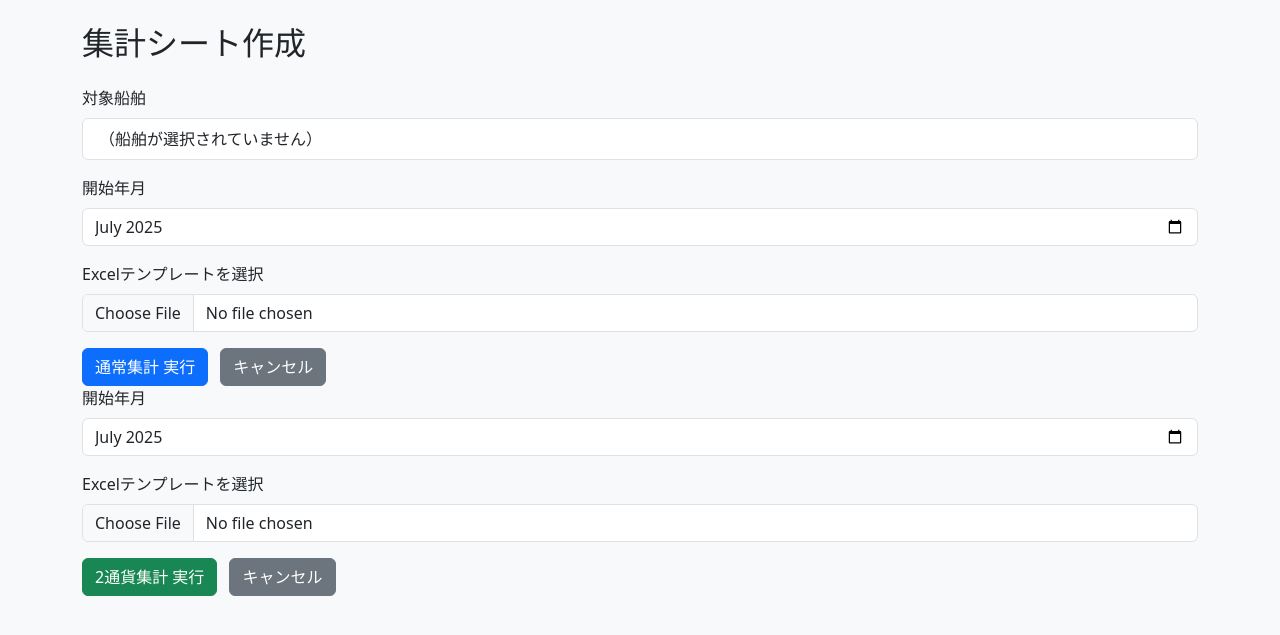
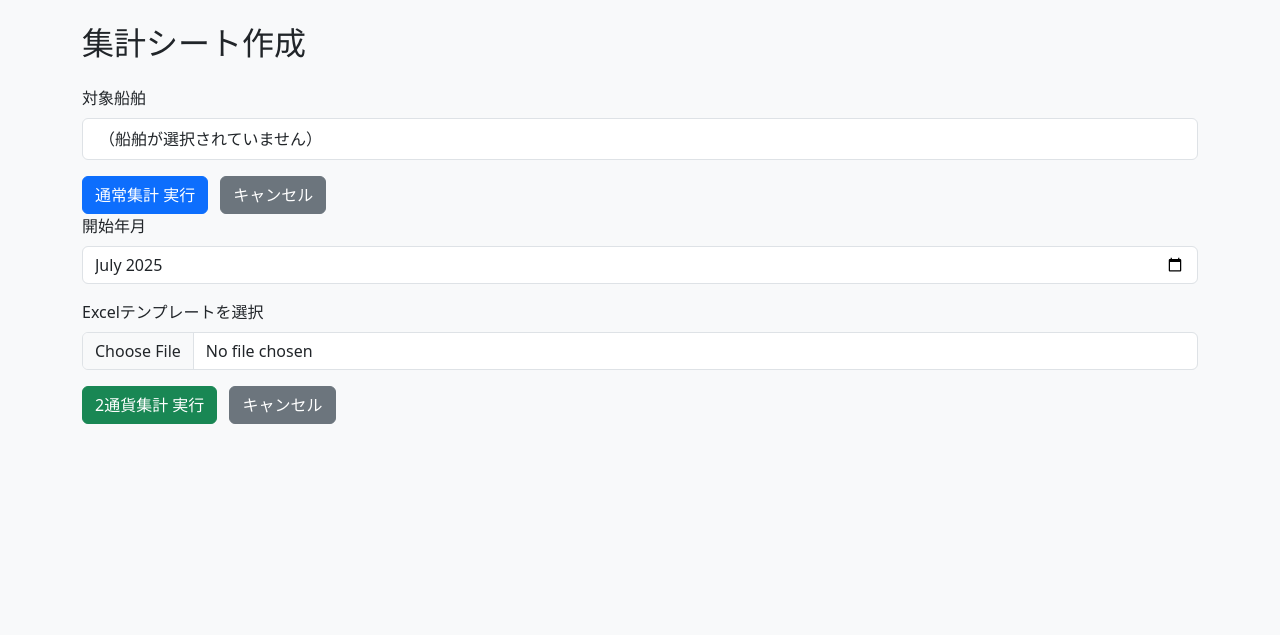
Before and after one commit to ryota-suzuki-sampo/flask-demo-app, a Flask app: page /aggregate_start in a window 1280 px wide. Shown: the part 57-692 px from the top of the page. Run offline with Flask 3, Linux system fonts and the light colour scheme; the visitor is signed in with stand-in values (Sample User, id 1); some libraries are stand-ins or nearby versions.

Commit message:
Create Demo app7

```diff
--- a/app/templates/aggregate_start.html
+++ b/app/templates/aggregate_start.html
@@ -12,40 +12,15 @@
     <span class="navbar-brand">🚢 船舶管理システム</span>
   </div>
 </nav>
-
 <div class="container">
   <h2 class="mb-4">集計シート作成</h2>
-
   <!-- 船舶名一覧表示部 -->
   <div class="mb-3">
     <label class="form-label">対象船舶</label>
     <ul id="ship-list" class="list-group"></ul>
   </div>
-
   <!-- 集計実行フォーム -->
   <form id="aggForm" method="post" action="/export_aggregated_excel" enctype="multipart/form-data">
-    <div class="mb-3">
-      <label for="start_month" class="form-label">開始年月</label>
-      <input
-        type="month"
-        class="form-control"
-        id="start_month"
-        name="start_month"
-        value="{{ now.strftime('%Y-%m') }}"
-        required
-      >
-    </div>
-    <div class="mb-3">
-      <label for="template_file" class="form-label">Excelテンプレートを選択</label>
-      <input
-        type="file"
-        class="form-control"
-        id="template_file"
-        name="template_file"
-        accept=".xlsx,.xls"
-        required
-      >
-    </div>
     <button type="submit" class="btn btn-primary">通常集計 実行</button>
     <a href="/ships" class="btn btn-secondary ms-2">キャンセル</a>
   </form>
```
